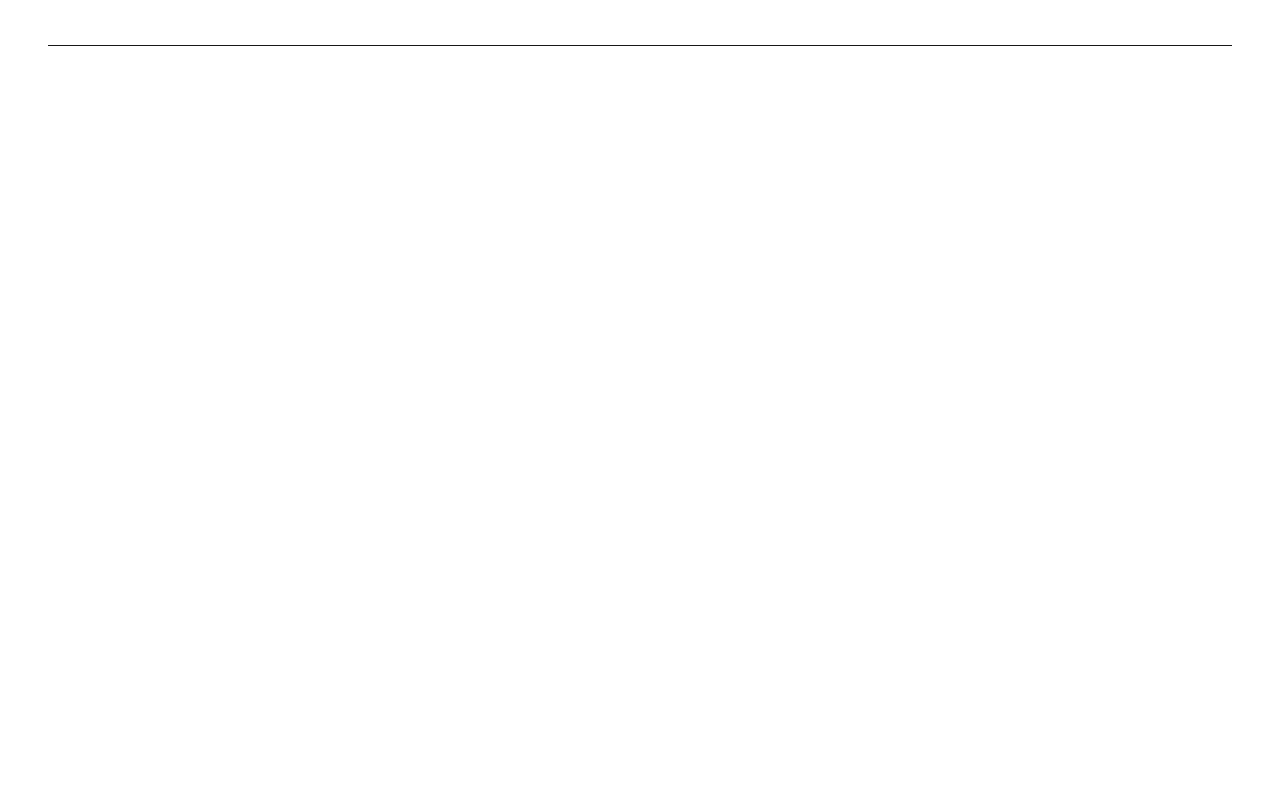
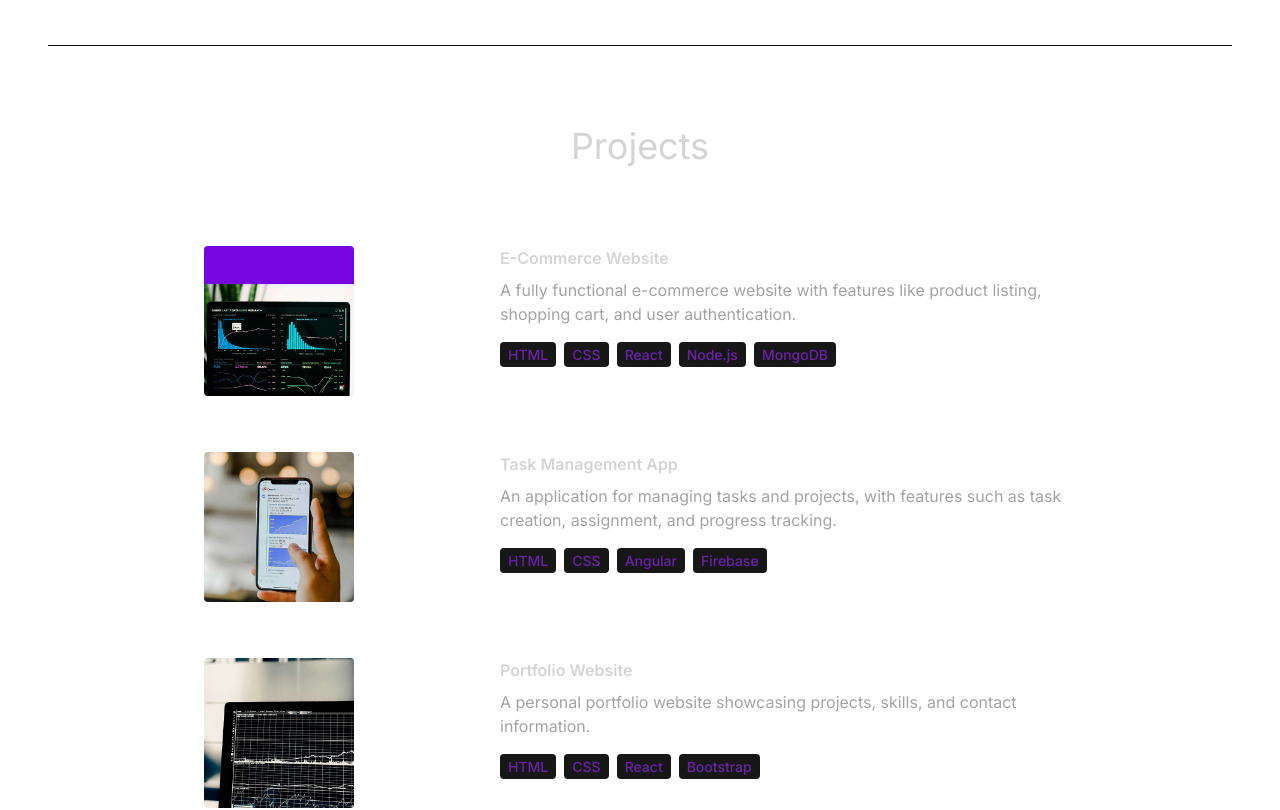
Before and after one commit to AletiAnudeepReddy/My-Portfolio, a React (Vite) app: page / in a window 1280 px wide. Shown: the part 3191-4001 px from the top of the page. Before the commit the page ends 3237 px from the top, so only its background shows below. Built offline with nearby package versions, Linux system fonts and the light colour scheme.

Commit message:
projects

```diff
--- a/src/App.jsx
+++ b/src/App.jsx
@@ -5,6 +5,7 @@
 import Technologies from './components/Technologies'
 import Languages from './components/Languages'
 import Certifications from './components/Certifications'
+import Projects from './components/Projects'
 
 const App = () => {
   return (
@@ -18,6 +19,7 @@
     <Technologies/>
     <Languages/>
     <Certifications/>
+    <Projects/>
     </div>
     </div>
   )
--- /dev/null
+++ b/src/components/Projects.jsx
@@ -0,0 +1,30 @@
+import React from 'react'
+import { PROJECTS } from '../constants'
+
+const Projects = () => {
+  return (
+    <div className='border-b border-neutral-900 pb-4'>
+        <h1 className='my-20 text-center text-4xl'>Projects</h1>
+        <div>
+            {PROJECTS.map((project,index)=>(
+                <div key={index} className='mb-8 flex flex-wrap lg:justify-center'>
+                    <div className='w-full lg:w-1/4'>
+                        <img src={project.image} alt='' width={150} height={150} className='mb-6 rounded'/>
+                    </div>
+                    <div className='w-full max-w-xl lg:w-3/4'>
+                        <h6 className='mb-2 font-semibold'>{project.title}</h6>
+                        <p className='mb-4 text-neutral-400'>{project.description}</p>
+                        {project.technologies.map((tech,index)=>(
+                            <span key={index} className='mr-2 mt-4 rounded bg-neutral-900 px-2 py-1 text-sm font-medium text-purple-800'>
+                                {tech}
+                            </span>
+                        ))}
+                    </div>
+                </div>
+            ))}
+        </div>
+    </div>
+  )
+}
+
+export default Projects
```
